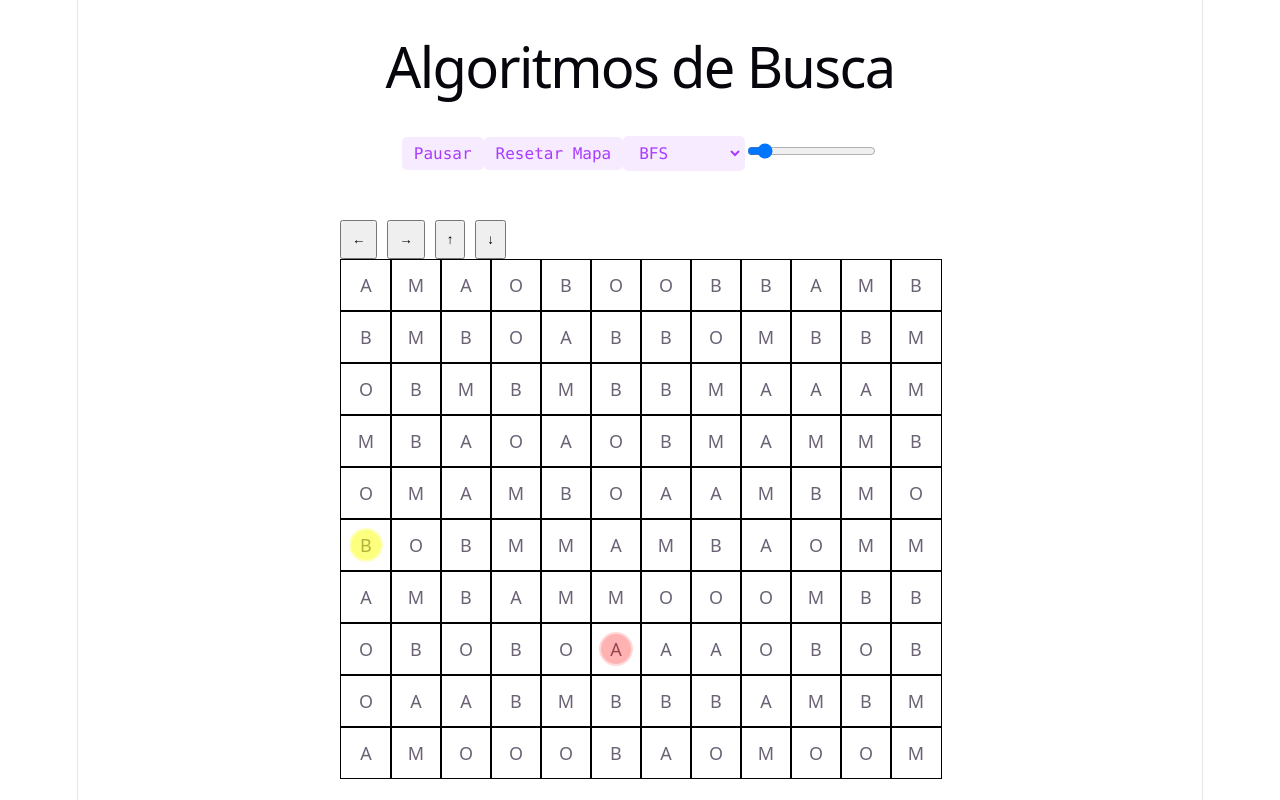
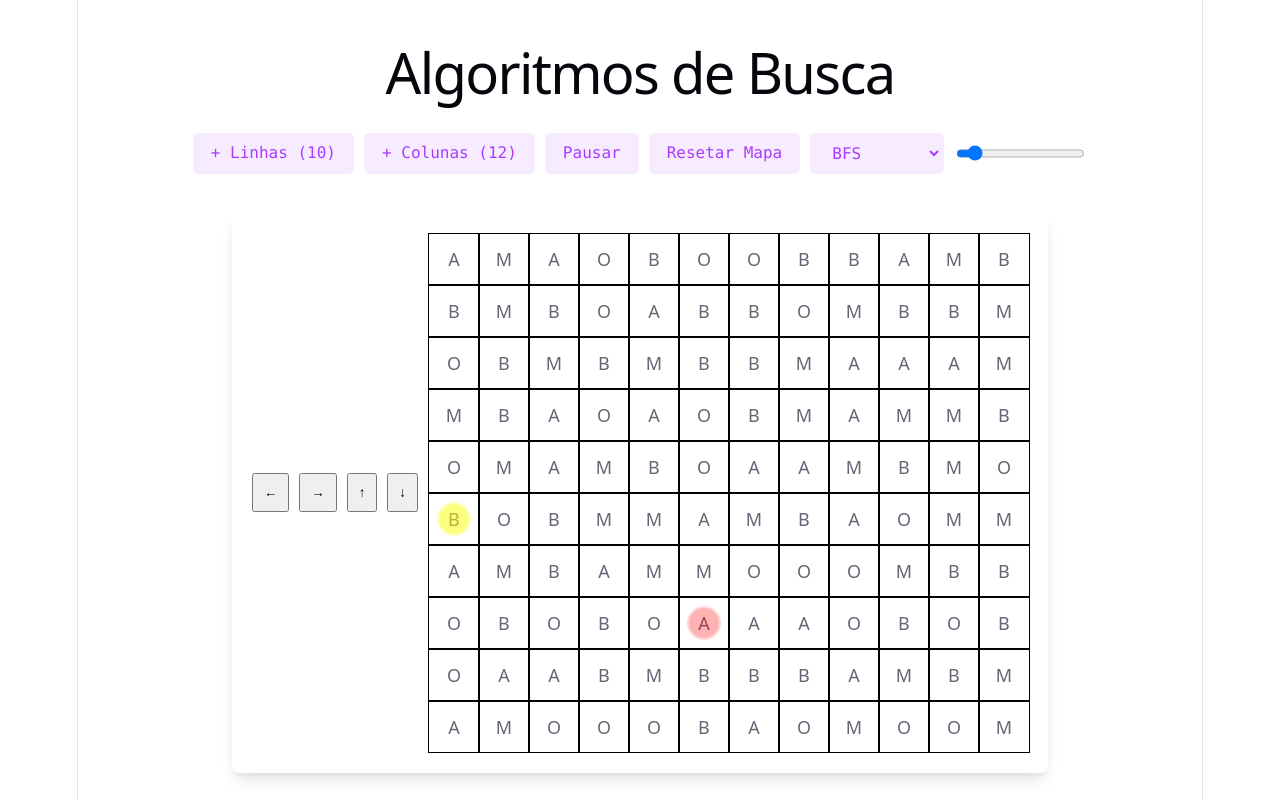
Before and after one commit to Ypisds/projeto-busca, a React (Vite) app: page / in a window 1280 px wide. Built offline with nearby package versions, Linux system fonts and the light colour scheme.

Commit message:
Ajuste visual e organização dos botões conforme sugestão

```diff
--- a/src/App.css
+++ b/src/App.css
@@ -1,68 +1,58 @@
 .counter {
   font-size: 16px;
-  padding: 5px 10px;
+  padding: 8px 16px;
   border-radius: 5px;
   color: var(--accent);
   background: var(--accent-bg);
   border: 2px solid transparent;
-  transition: border-color 0.3s;
-  margin-bottom: 24px;
+  transition: all 0.3s;
+  cursor: pointer;
 
   &:hover {
     border-color: var(--accent-border);
+    background: var(--accent-border);
+    color: white;
   }
+
   &:focus-visible {
     outline: 2px solid var(--accent);
     outline-offset: 2px;
   }
 }
 
+.buttons_container {
+  display: flex;
+  flex-wrap: wrap;
+  gap: 10px;
+  justify-content: center;
+  margin-bottom: 24px;
+}
+
 .hero {
   position: relative;
-
-  .base,
-  .framework,
-  .vite {
-    inset-inline: 0;
-    margin: 0 auto;
-  }
+  display: flex;
+  justify-content: center;
+  align-items: center;
+  padding: 20px;
+  background: white;
+  border-radius: 8px;
+  box-shadow: var(--shadow);
 
   .base {
-    width: 170px;
+    width: auto;
     position: relative;
-    z-index: 0;
-  }
-
-  .framework,
-  .vite {
-    position: absolute;
-  }
-
-  .framework {
     z-index: 1;
-    top: 34px;
-    height: 28px;
-    transform: perspective(2000px) rotateZ(300deg) rotateX(44deg) rotateY(39deg)
-      scale(1.4);
-  }
-
-  .vite {
-    z-index: 0;
-    top: 107px;
-    height: 26px;
-    width: auto;
-    transform: perspective(2000px) rotateZ(300deg) rotateX(40deg) rotateY(39deg)
-      scale(0.8);
   }
 }
 
 #center {
   display: flex;
   flex-direction: column;
-  gap: 25px;
+  gap: 15px;
   place-content: center;
   place-items: center;
   flex-grow: 1;
+  padding: 20px;
 
   @media (max-width: 1024px) {
     padding: 32px 20px 24px;
@@ -97,7 +87,6 @@
 
 #docs {
   border-right: 1px solid var(--border);
-
   @media (max-width: 1024px) {
     border-right: none;
     border-bottom: 1px solid var(--border);
@@ -110,10 +99,6 @@
   display: flex;
   gap: 8px;
   margin: 32px 0 0;
-
-  .logo {
-    height: 18px;
-  }
 
   a {
     color: var(--text-h);
@@ -130,55 +115,19 @@
     &:hover {
       box-shadow: var(--shadow);
     }
-    .button-icon {
-      height: 18px;
-      width: 18px;
-    }
   }
 
   @media (max-width: 1024px) {
     margin-top: 20px;
     flex-wrap: wrap;
     justify-content: center;
-
-    li {
-      flex: 1 1 calc(50% - 8px);
-    }
-
-    a {
-      width: 100%;
-      justify-content: center;
-      box-sizing: border-box;
-    }
+    li { flex: 1 1 calc(50% - 8px); }
+    a { width: 100%; justify-content: center; box-sizing: border-box; }
   }
 }
 
 #spacer {
   height: 88px;
   border-top: 1px solid var(--border);
-  @media (max-width: 1024px) {
-    height: 48px;
-  }
+  @media (max-width: 1024px) { height: 48px; }
 }
-
-.ticks {
-  position: relative;
-  width: 100%;
-
-  &::before,
-  &::after {
-    content: '';
-    position: absolute;
-    top: -4.5px;
-    border: 5px solid transparent;
-  }
-
-  &::before {
-    left: 0;
-    border-left-color: var(--border);
-  }
-  &::after {
-    right: 0;
-    border-right-color: var(--border);
-  }
-}
--- a/src/App.tsx
+++ b/src/App.tsx
@@ -4,6 +4,8 @@ import { useState } from 'react'
 
 function App() {
   // estados de controle = pausa, qual algoritmo e velocidade
+  const [rows, setRows] = useState(10);
+  const [columns, setColumns] = useState(12);
   const [isPaused, setIsPaused] = useState(false);
   const [algoritmo, setAlgoritmo] = useState("BFS");
   const [velocidade, setVelocidade] = useState(100);
@@ -14,6 +16,14 @@ function App() {
 
       {/* controle dos botoes */}
       <div className="buttons_container">
+        <button className="counter" onClick={() => setRows(prev => prev + 1)}>
+          + Linhas ({rows})
+        </button>
+
+        <button className="counter" onClick={() => setColumns(prev => prev + 1)}>
+          + Colunas ({columns})
+        </button>
+
         <button className="counter" onClick={() => setIsPaused(!isPaused)}>
           {isPaused ? "Retomar" : "Pausar"}
         </button>
@@ -46,8 +56,8 @@ function App() {
       <div className="hero">
         {/* variaveis de controle nas props da grid */}
         <Grid
-          rows={10}
-          columns={12}
+          rows={rows}
+          columns={columns}
           isPaused={isPaused}
           algoritmo={algoritmo}
           velocidade={velocidade}
```
